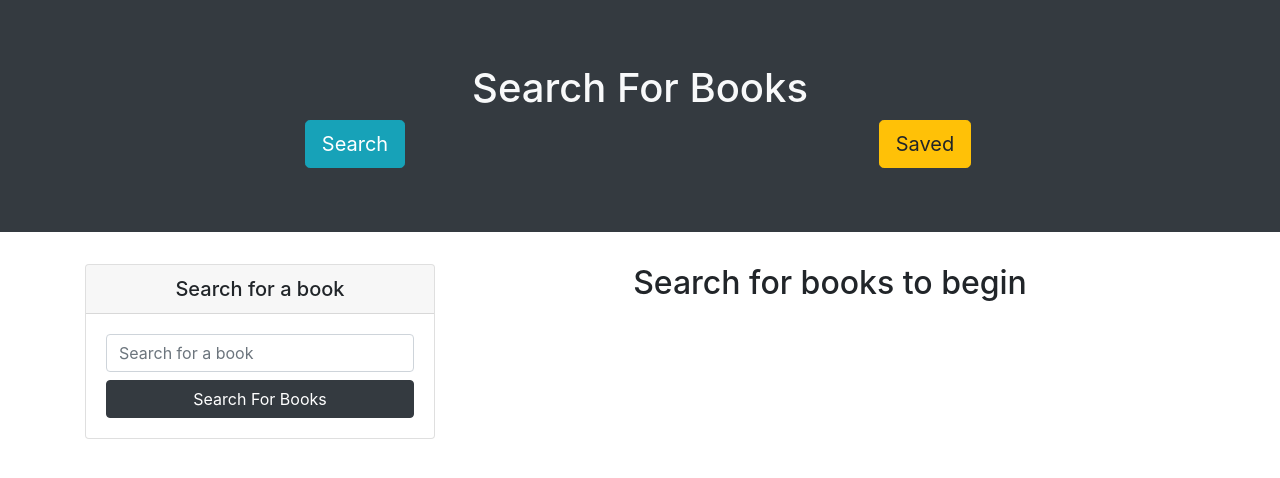
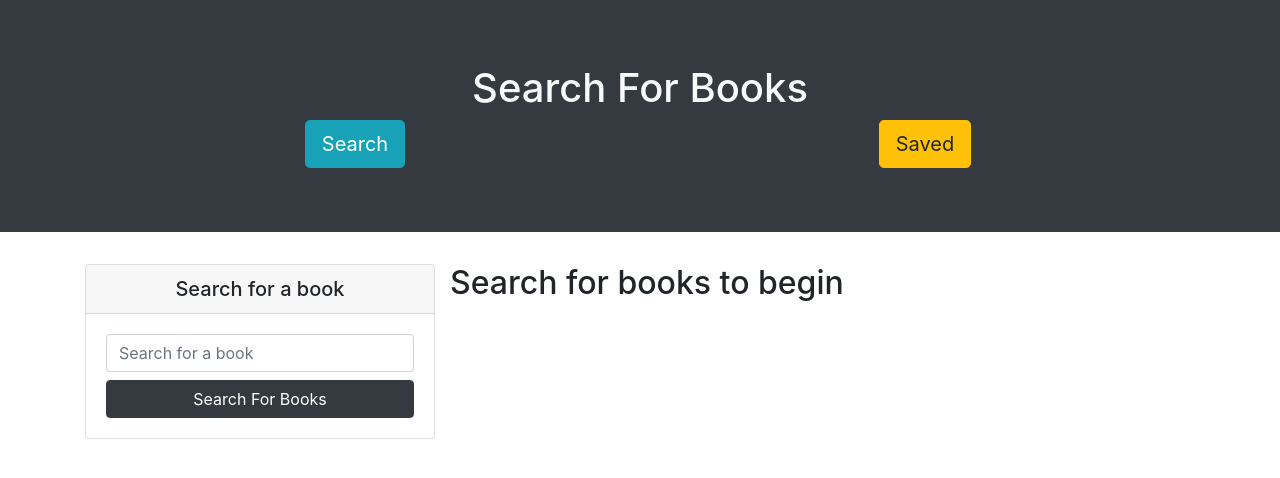
Before and after one commit to elenabaurkot/google-books-search, a React (Create React App) app in the folder client/: page / in a window 1280 px wide. Shown: the top 478 px of the page. Built offline with nearby package versions, Linux system fonts and the light colour scheme.

Commit message:
fixed columns in search.js

```diff
--- a/client/src/pages/Search.js
+++ b/client/src/pages/Search.js
@@ -100,7 +100,6 @@ class Search extends Component {
                                  </form>
                              </Card>
                          </Column>
-                        <Column xs={12} md={8}>
                             {!this.state.bookList.length ? (
                                 <h2 className='text-center'>
                                     Search for books to begin
@@ -135,7 +134,6 @@ class Search extends Component {
                                   );
                               })
                             )}
-                        </Column>
                        </Row>
                    </Container>
                 </>
```
